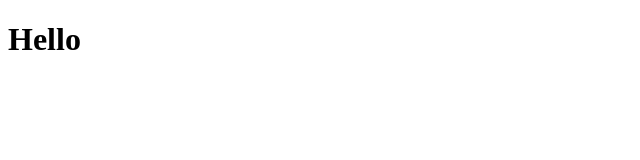
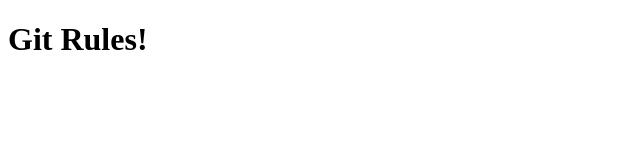
Before and after one commit to dmilarisa/Pset6, a plain HTML site: page index.html in a window 1280 px wide. Shown: the whole page, without its empty margins (0-640 px from the left). Drawn offline with Linux system fonts and the light colour scheme.

Commit message:
Change header

```diff
--- a/index.html
+++ b/index.html
@@ -7,6 +7,6 @@
     <title>Document</title>
 </head>
 <body>
-    <h1>Hello</h1>
+    <h1>Git Rules!</h1>
 </body>
 </html>
```
